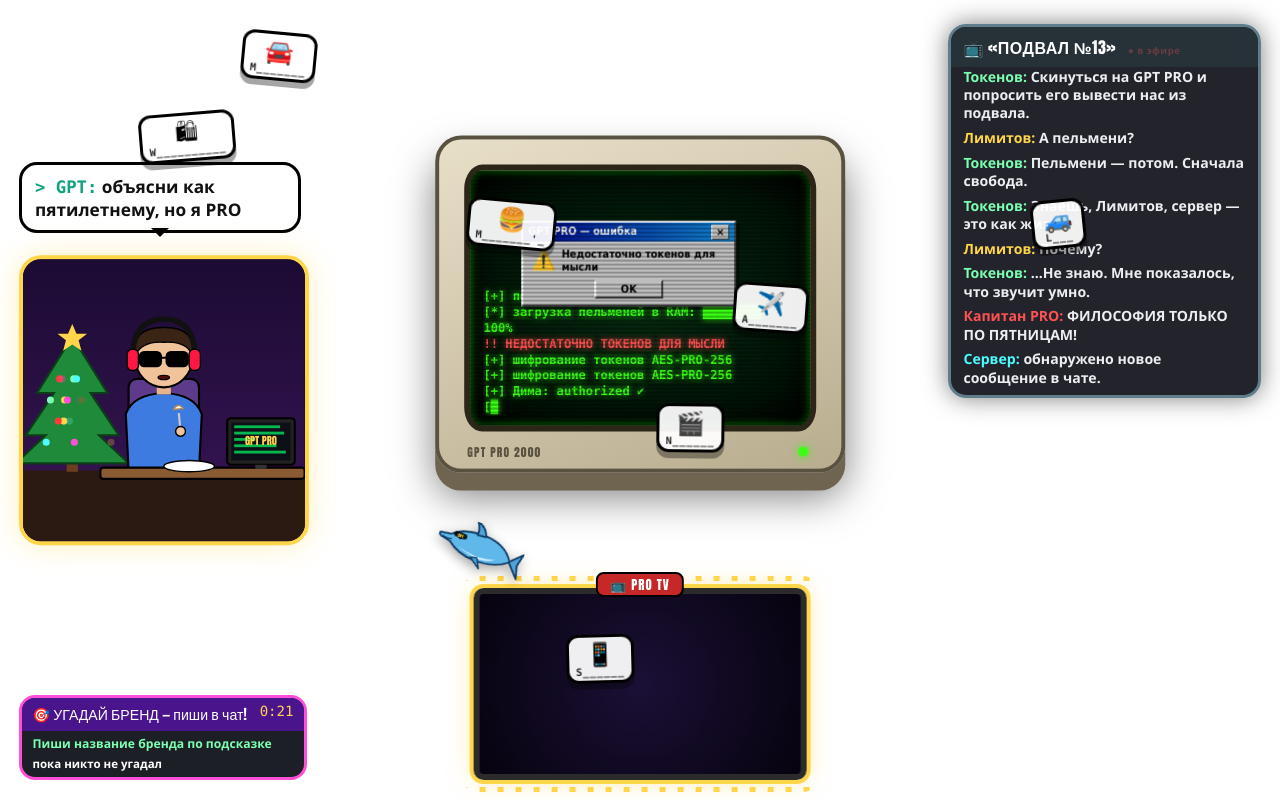
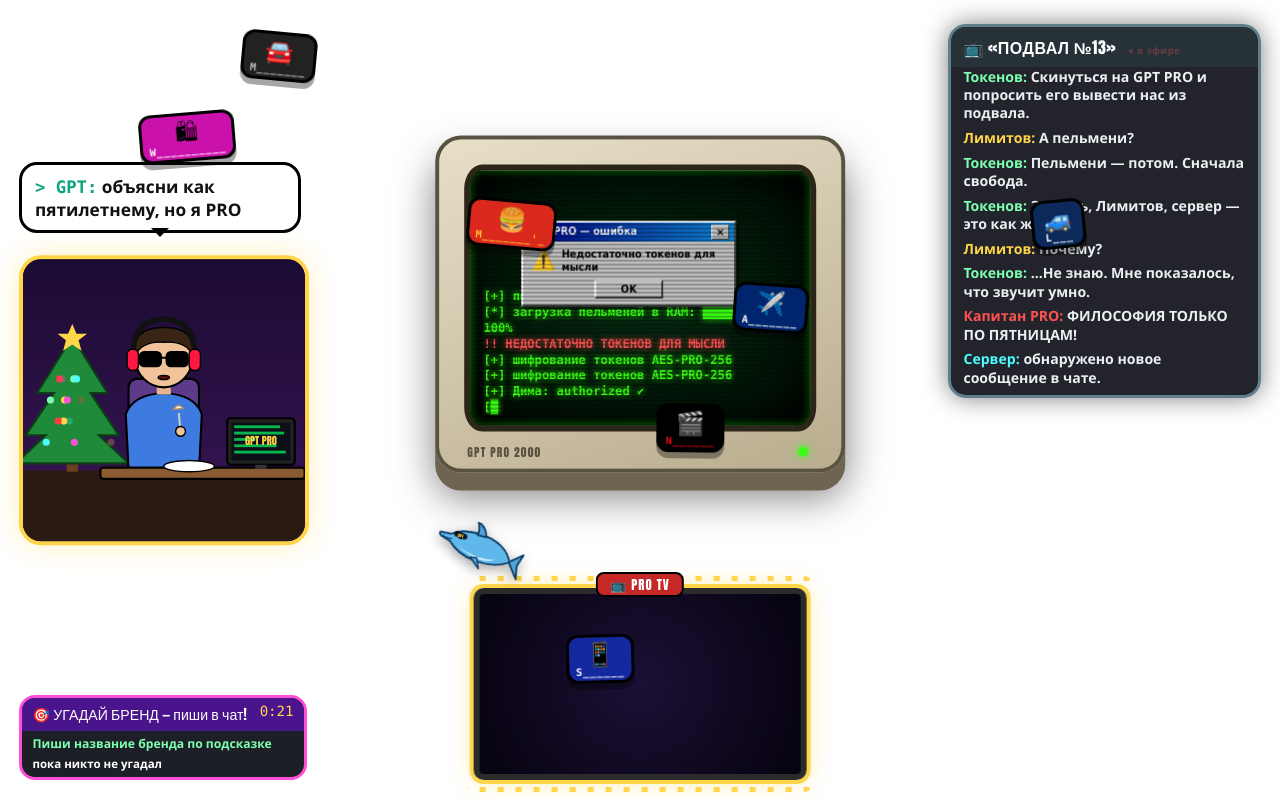
Before and after one commit to KuniLika69/dimon-pro-overlay, a plain HTML site: page index.html in a window 1280 px wide. Drawn offline with Linux system fonts and the light colour scheme.

Commit message:
Brand badges in brand colours with emoji and letter mask
Co-Authored-By: Claude Opus 5.5 <noreply@anthropic.com>

```diff
--- a/index.html
+++ b/index.html
@@ -119,7 +119,7 @@
   .gc .ge { font-size: clamp(20px, 1.8vw, 34px); line-height: 1.1; }
   .gc .gh { font: 900 clamp(10px, .8vw, 15px)/1.1 Consolas, "Courier New", monospace; color: #222; letter-spacing: .08em; white-space: nowrap; }
   .gc .gn { display: none; font: clamp(11px, .9vw, 17px) Impact, sans-serif; color: #2e7d32; white-space: nowrap; }
-  .gc.won { border-color: #2e7d32; background: #e8f5e9; animation: gWin .9s ease-in forwards; }
+  .gc.won { border-color: #39ff14; box-shadow: 0 0 20px #39ff14; animation: gWin .9s ease-in forwards; }
   .gc.won .gh { display: none; } .gc.won .gn { display: block; }
   .gc.miss { animation: gMiss .8s ease-in forwards; } .gc.miss .gh { display: none; } .gc.miss .gn { display: block; color: #c62828; }
   @keyframes gWin { 0% { transform: var(--p) scale(1); } 30% { transform: var(--p) scale(1.35) rotate(-8deg); } 100% { transform: var(--p) scale(0) rotate(30deg); opacity: 0; } }
@@ -1003,6 +1003,22 @@ const BRANDS = [
   ["Аэрофлот", "✈️", "крылья с серпом и молотом", ["аэрофлот", "aeroflot"]],
   ["Chupa Chups", "🍭", "ромашка на чупике", ["chupa chups", "чупа чупс", "чупачупс", "чупик"]],
 ];
+// фирменные цвета (только цвета, без логотипов): [фон, текст]
+const BRAND_COLORS = {
+  "McDonald's": ["#da291c", "#ffc72c"], "Burger King": ["#f5ebdc", "#d62300"], "KFC": ["#a3080c", "#fff"], "Вкусно и точка": ["#173f35", "#ffb400"],
+  "Starbucks": ["#00704a", "#fff"], "Coca-Cola": ["#f40009", "#fff"], "Pepsi": ["#004b93", "#fff"], "Nike": ["#111", "#fff"], "Adidas": ["#000", "#fff"],
+  "Puma": ["#111", "#fff"], "IKEA": ["#0058a3", "#ffdb00"], "Apple": ["#f5f5f7", "#111"], "Samsung": ["#1428a0", "#fff"], "LEGO": ["#d01012", "#ffcf00"],
+  "Toyota": ["#eb0a1e", "#fff"], "BMW": ["#1c69d4", "#fff"], "Mercedes": ["#222", "#c0c0c0"], "Audi": ["#111", "#e5e5e5"], "Lada": ["#0b2a5b", "#fff"],
+  "Ferrari": ["#ffeb00", "#d40000"], "Lamborghini": ["#111", "#d4af37"], "Tesla": ["#cc0000", "#fff"], "Shell": ["#ffd500", "#dd1d21"],
+  "Пятёрочка": ["#e31e24", "#fff"], "Магнит": ["#e30613", "#fff"], "Сбер": ["#21a038", "#fff"], "Яндекс": ["#fc3f1d", "#fff"], "ВКонтакте": ["#0077ff", "#fff"],
+  "Telegram": ["#27a7e7", "#fff"], "YouTube": ["#ff0000", "#fff"], "Twitch": ["#9146ff", "#fff"], "Netflix": ["#000", "#e50914"], "Spotify": ["#1db954", "#000"],
+  "Instagram": ["#c13584", "#fff"], "TikTok": ["#000", "#25f4ee"], "Google": ["#fff", "#4285f4"], "Microsoft": ["#f3f3f3", "#737373"], "PlayStation": ["#003791", "#fff"],
+  "Xbox": ["#107c10", "#fff"], "Nintendo": ["#e60012", "#fff"], "Lacoste": ["#fff", "#004526"], "Gucci": ["#1b1b1b", "#c9a66b"], "Louis Vuitton": ["#5c3a21", "#e0c68a"],
+  "Zara": ["#fff", "#000"], "H&M": ["#fff", "#e50010"], "Supreme": ["#ed1c24", "#fff"], "Red Bull": ["#1e2a57", "#ffcc00"], "Doritos": ["#d81e05", "#fff"],
+  "Lay's": ["#ffd200", "#d7141a"], "Pringles": ["#d71920", "#fff"], "Nutella": ["#fff", "#e31b23"], "Kinder": ["#fff", "#e30613"], "Snickers": ["#3d1d0c", "#fff"],
+  "Domino's": ["#006491", "#fff"], "Додо Пицца": ["#ff6900", "#fff"], "Subway": ["#008938", "#ffc600"], "Wildberries": ["#cb11ab", "#fff"], "Ozon": ["#005bff", "#fff"],
+  "Аэрофлот": ["#00256c", "#fff"], "Chupa Chups": ["#ffd700", "#e2001a"],
+};
 const normT = s => String(s).toLowerCase().replace(/ё/g, "е").replace(/[^a-zа-я0-9&\s]/g, " ").replace(/\s+/g, " ").trim();
 function lev(a, b) {
   const m = a.length, n = b.length; if (!m) return n; if (!n) return m;
@@ -1052,7 +1068,9 @@ function startRound(round) {
     const hint = [...name].map((ch, i) => i === 0 ? ch.toUpperCase() : /[\s&'-]/.test(ch) ? ch : "_").join("");
     const el = document.createElement("div");
     el.className = "gc";
-    el.innerHTML = `<div class="ge">${emo}</div><div class="gh">${esc(hint)}</div><div class="gn">${esc(name)}</div>`;
+    const [bg, fg] = BRAND_COLORS[name] || ["#fff", "#222"];
+    el.style.background = bg; el.style.setProperty("--fg", fg);
+    el.innerHTML = `<div class="ge">${emo}</div><div class="gh" style="color:${fg}">${esc(hint)}</div><div class="gn" style="color:${fg}">${esc(name)}</div>`;
     $("game").appendChild(el);
     gameCards.push({ id, el, x: 0.3 + r() * 0.4, y: 0.12 + r() * 0.6, a: r() * Math.PI * 2, sp: .0009 + r() * .0007, done: false });
   }
```
Also changed, not shown: overlay.html (+20 -2 lines), version.txt.
